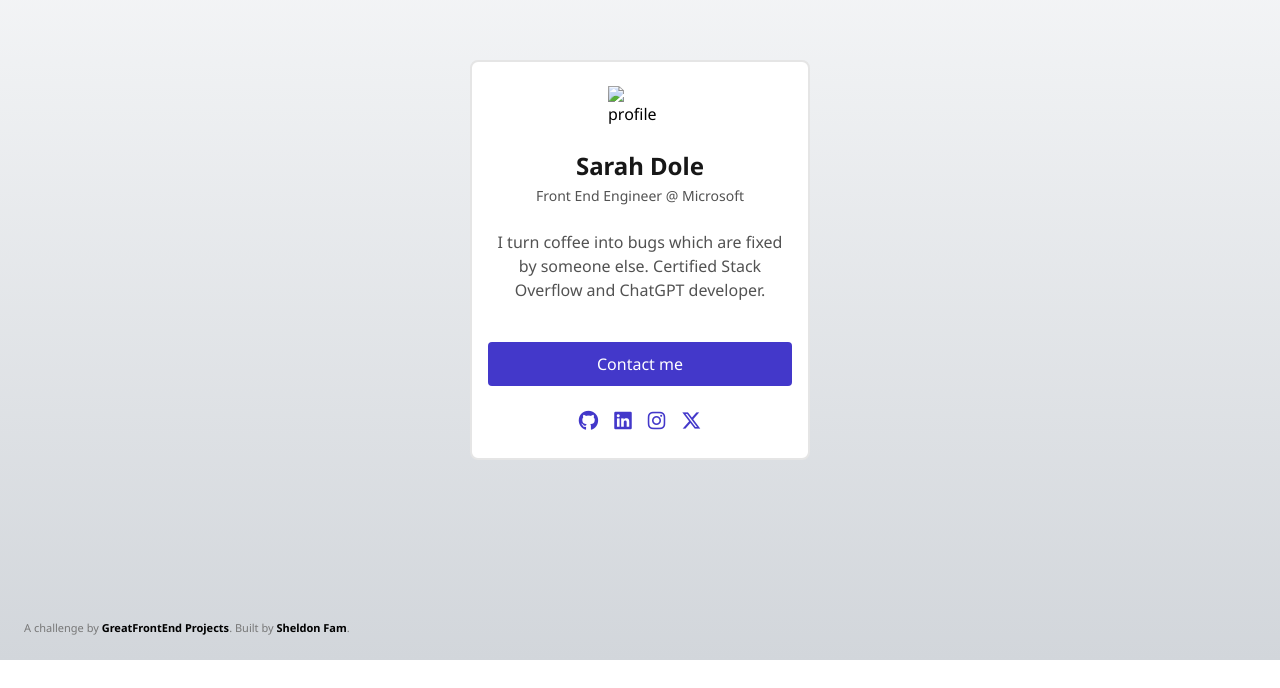
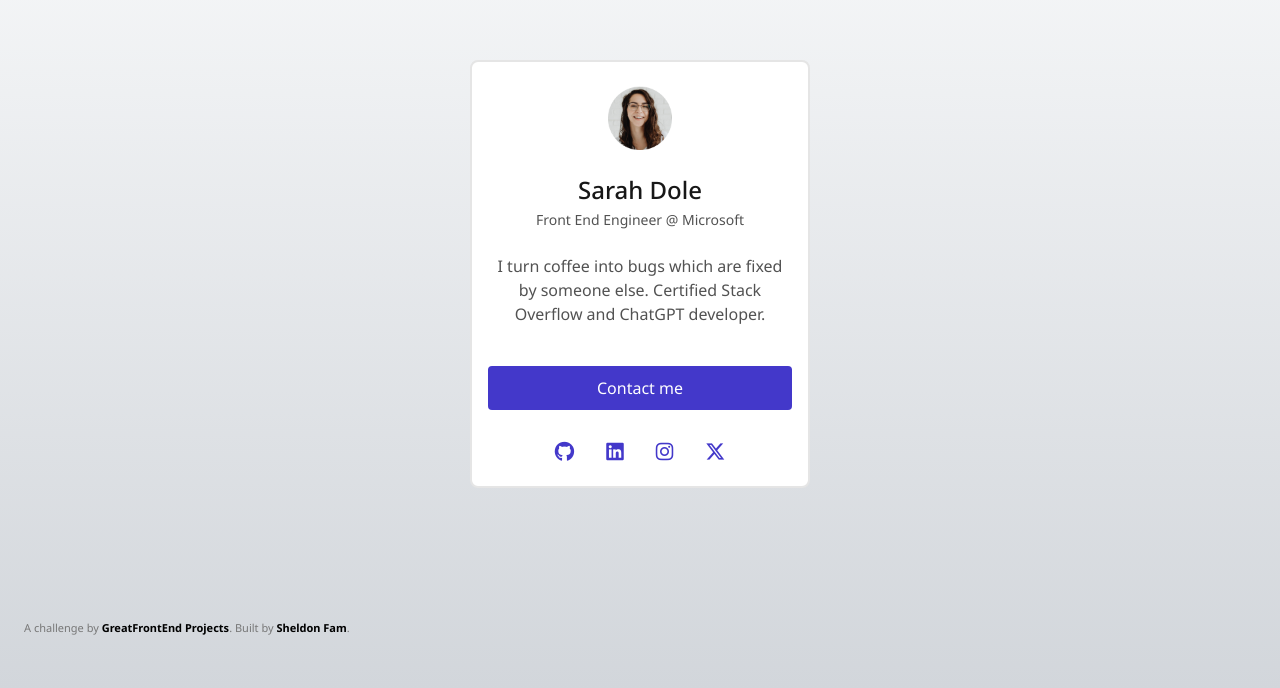
Before and after one commit to SheldonFam/GFE-Profile-Card, a plain HTML site: page index.html in a window 1280 px wide. Shown: the part 140-828 px from the top of the page. Before the commit the page ends 800 px from the top, so only its background shows below. Drawn offline with nearby package versions, Linux system fonts and the light colour scheme.

Commit message:
fix: fix header font size and card layout spacing

```diff
--- a/css/style.css
+++ b/css/style.css
@@ -1,5 +1,3 @@
-/* Put any custom CSS styles here.  */
-/* Be sure to delete the <style> tag in index.html if you want to use this stylesheet. */
 body {
   margin: 0;
   font-family: "Noto Sans", system-ui, -apple-system, BlinkMacSystemFont,
@@ -7,8 +5,9 @@ body {
     sans-serif;
   min-height: 100vh;
   display: flex;
+  flex-direction: column;
   justify-content: center;
-  align-items: center;
+  align-items: flex-start;
   background-image: linear-gradient(#f9fafb, #d2d6db);
 }
 
--- a/index.html
+++ b/index.html
@@ -16,19 +16,15 @@
   </head>
   <body>
     <div
-      class="container mx-auto max-w-[340px] max-h-[428px] rounded-lg bg-white py-6 px-4 flex flex-col gap-6 border-neutral-200 border-2"
+      class="container mx-auto my-[200px] max-w-[340px] max-h-[428px] rounded-lg bg-white py-6 px-4 flex flex-col gap-6 border-neutral-200 border-2"
     >
       <!--Image -->
       <div class="flex items-center justify-center">
-        <img
-          src="../profile-card/img/profile.png"
-          alt="profile"
-          class="max-w-16 max-h-16"
-        />
+        <img src="./img/profile.png" alt="profile" class="max-w-16 max-h-16" />
       </div>
       <!--Header -->
       <div class="flex justify-center items-center flex-col gap-1">
-        <h1 class="text-2xl text-neutral-900 font-bold">Sarah Dole</h1>
+        <h1 class="text-2xl text-neutral-900 font-medium">Sarah Dole</h1>
         <p class="text-sm text-neutral-600">Front End Engineer @ Microsoft</p>
       </div>
       <div>
@@ -44,23 +40,35 @@
           Contact me
         </button>
       </div>
-      <div class="flex gap-4 justify-center w-full flex-wrap">
-        <a href="">
+      <div class="flex gap-4 justify-center w-full items-center">
+        <a
+          href=""
+          class="p-2 flex items-center justify-center hover:bg-gray-100 rounded focus:outline-none focus:ring-2 focus:ring-indigo-300 focus:ring-opacity-50 focus:bg-gray-100"
+        >
           <i
             class="fa-brands fa-github text-indigo-700 text-xl transition duration-300 ease-in-out transform hover:scale-110"
           ></i
         ></a>
-        <a href="">
+        <a
+          href=""
+          class="p-2 flex items-center justify-center hover:bg-gray-100 rounded focus:outline-none focus:ring-2 focus:ring-indigo-300 focus:ring-opacity-50 focus:bg-gray-100"
+        >
           <i
             class="fa-brands fa-linkedin text-indigo-700 text-xl transition duration-300 ease-in-out transform hover:scale-110"
           ></i>
         </a>
-        <a href="">
+        <a
+          href=""
+          class="p-2 flex items-center justify-center hover:bg-gray-100 rounded focus:outline-none focus:ring-2 focus:ring-indigo-300 focus:ring-opacity-50 focus:bg-gray-100"
+        >
           <i
-            class="fill-red-100 fa-brands fa-instagram text-indigo-700 text-xl transition duration-300 ease-in-out transform hover:scale-110"
+            class="fa-brands fa-instagram text-indigo-700 text-xl transition duration-300 ease-in-out transform hover:scale-110"
           ></i>
         </a>
-        <a href="">
+        <a
+          href=""
+          class="p-2 flex items-center justify-center hover:bg-gray-100 rounded focus:outline-none focus:ring-2 focus:ring-indigo-300 focus:ring-opacity-50 focus:bg-gray-100"
+        >
           <i
             class="fa-brands fa-x-twitter text-indigo-700 text-xl transition duration-300 ease-in-out transform hover:scale-110"
           ></i>
```
